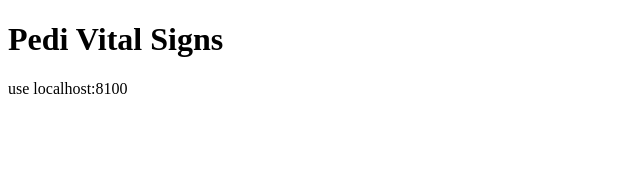
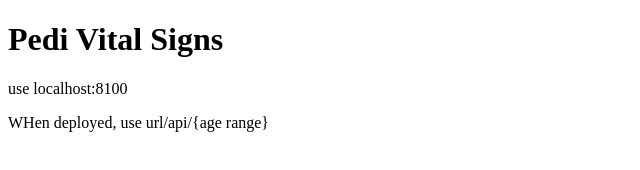
Before and after one commit to gerardbarros/pedi-vital-signs, a website: page index.html in a window 1280 px wide. Shown: the whole page, without its empty margins (0-640 px from the left). Drawn offline with Linux system fonts and the light colour scheme.

Commit message:
Update user instructions on index page on how to access api data

```diff
--- a/index.html
+++ b/index.html
@@ -9,5 +9,6 @@
 <body>
     <h1>Pedi Vital Signs</h1>
     <p>use localhost:8100</p>
+    <p>WHen deployed, use url/api/{age range}</p>
 </body>
 </html>
--- a/server.js
+++ b/server.js
@@ -91,5 +91,3 @@ app.get("/api/:age", (request, response) => {
 app.listen(process.env.PORT || PORT, () => {
     console.log(`Listening on port ${PORT}`)
 })
-
-// module.exports = app;
```
